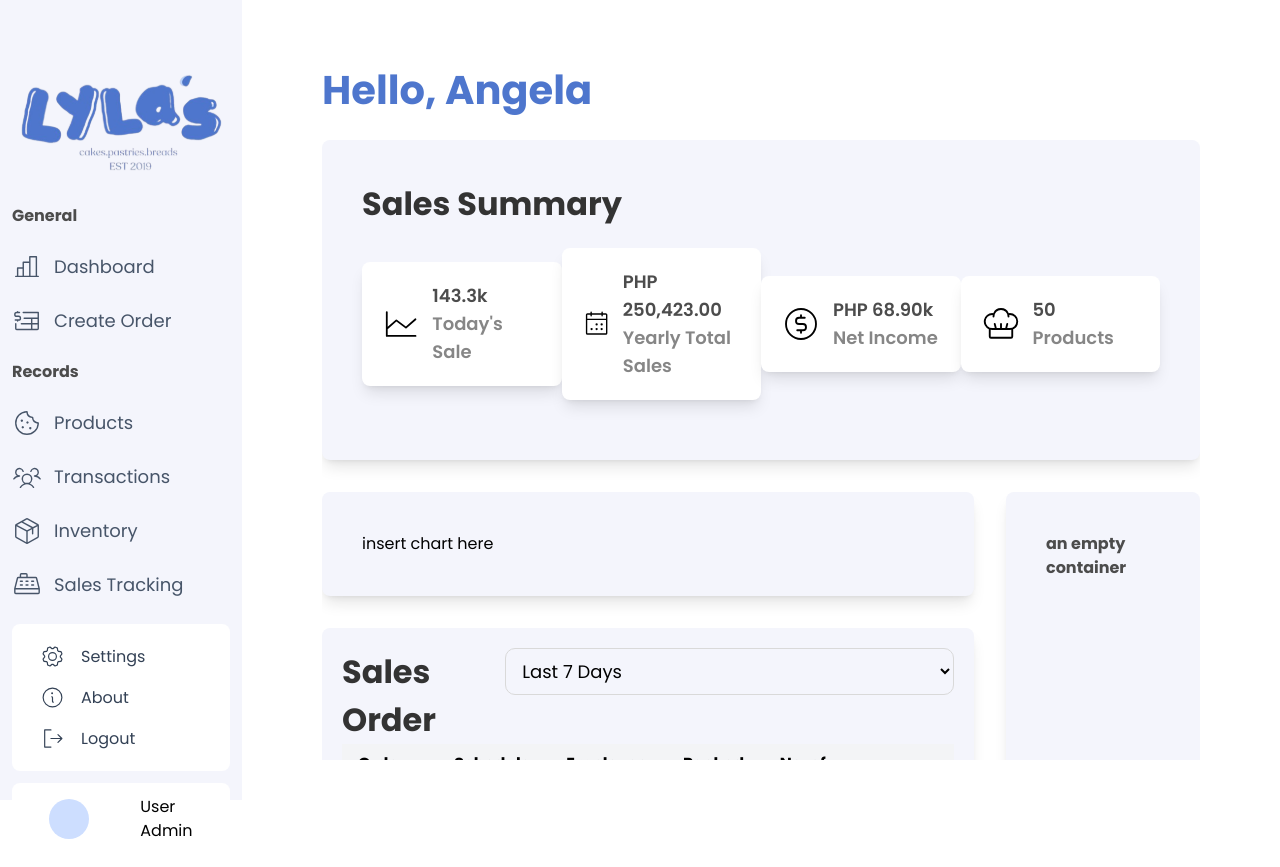
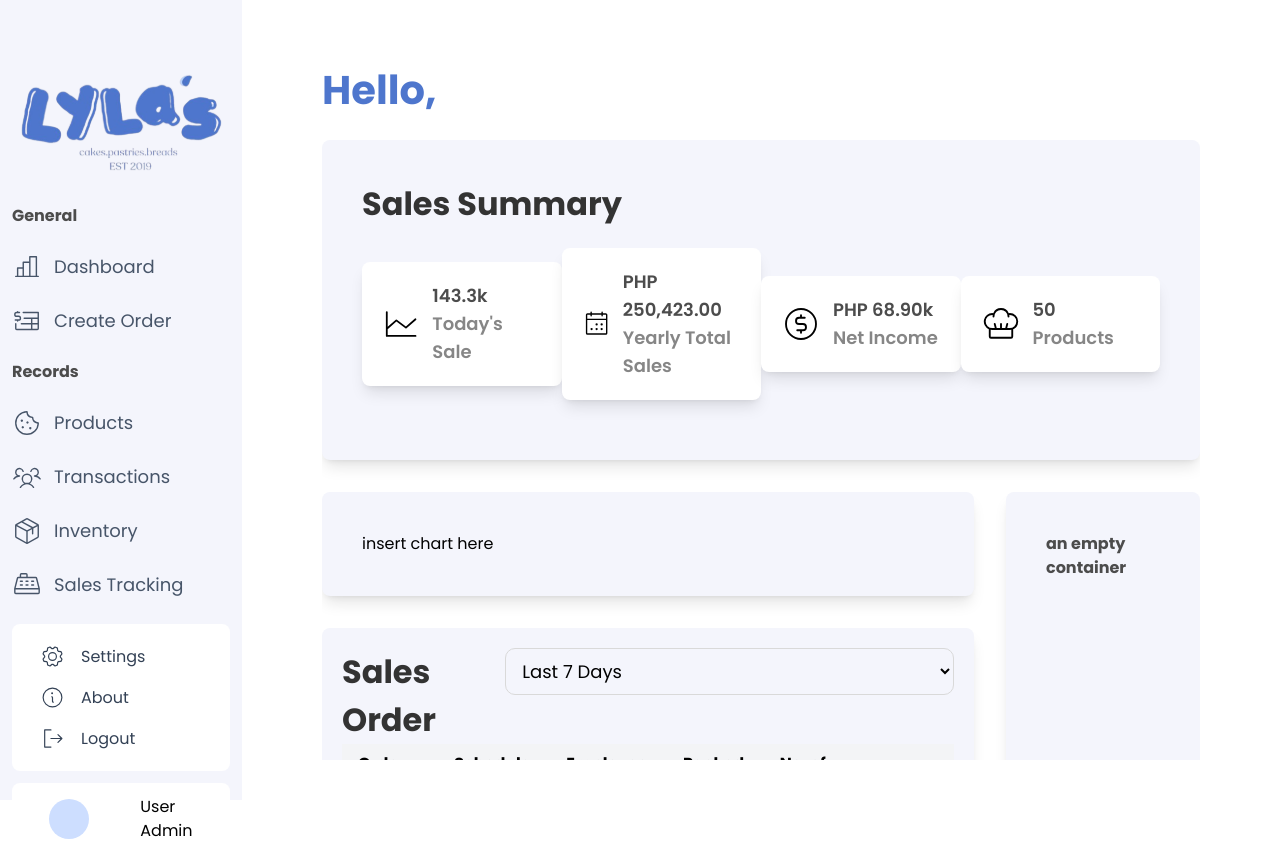
Before and after one commit to bernalesangela/bernalesangela-BERNALES-MACABENTA-MORDEN-WEBDEV_Final_Project, a React (Create React App) app: page /admin/dashboard in a window 1280 px wide. Built offline with nearby package versions, Linux system fonts and the light colour scheme.

Commit message:
added username showing in the sidebar and greeting message in dashboard and create order

```diff
--- a/server.js
+++ b/server.js
@@ -14,7 +14,7 @@ app.use(express.json());
 // Define a route to handle login requests
 app.post('/api/login', (req, res) => {
   const { username, password } = req.body;
-  const query = 'SELECT * FROM employee WHERE EmployeeUsername = ? AND EmployeePassword = ?';
+  const query = 'SELECT EmployeeUsername FROM employee WHERE EmployeeUsername = ? AND EmployeePassword = ?';
   connection.query(query, [username, password], (err, results) => {
     if (err) {
       console.error('Error during login:', err);
@@ -23,7 +23,7 @@ app.post('/api/login', (req, res) => {
     }
     if (results.length > 0) {
       const user = results[0];
-      res.status(200).json({ username: user.EmployeeUsername });
+      res.status(200).json({ username: user.EmployeeUsername, fullName: user.EmployeeUsername });
     } else {
       res.status(401).send('Invalid username or password');
     }
--- a/src/components/Sidebar.js
+++ b/src/components/Sidebar.js
@@ -17,6 +17,7 @@ import {
 const Sidebar = () => {
   const [selectedItem, setSelectedItem] = useState(null);
   const navigate = useNavigate();
+  const fullName = localStorage.getItem('fullName') || 'User';
 
   const handleLogout = () => {
     navigate("/login");
@@ -133,7 +134,7 @@ const Sidebar = () => {
           <div className="bg-white rounded-lg p-3 flex justify-around items-center">
             <div className="w-10 h-10 rounded-full bg-arcLight"></div>
             <div className="flex flex-col ">
-              <span>User</span>
+              <span>{fullName}</span>
               <span>Admin</span>
             </div>
           </div>
--- a/src/pages/admin/create-order/index.js
+++ b/src/pages/admin/create-order/index.js
@@ -1,4 +1,4 @@
-import React, { useState } from "react";
+import React, { useState, useEffect } from "react";
 import Layout from "../layout";
 import { MagnifyingGlass } from "@phosphor-icons/react";
 import { ItemCard } from "./components/itemCard";
@@ -7,6 +7,14 @@ import Separator from "../../../components/ui/Separator";
 const CreateOrder = () => {
   const [discount, setDiscount] = useState(0);
   const [amountPaid, setAmoutPaid] = useState(0);
+  const [username, setUsername] = useState('');
+
+  useEffect(() => {
+    const storedUsername = localStorage.getItem('username');
+    if (storedUsername) {
+      setUsername(storedUsername);
+    }
+  }, []);
 
   const data = {
     products: [
@@ -86,7 +94,7 @@ const CreateOrder = () => {
     <Layout>
       <section className="h-full flex flex-col">
         <div className="w-full flex justify-between items-center">
-          <h1 className="text-blueSerenity py-5">Hello, Angela</h1>
+          <h1 className="text-blueSerenity py-5">Hello, {username}</h1>
           <div className="flex items-center relative">
             <input
               className=" text-left pl-14"
--- a/src/pages/admin/dashboard/index.js
+++ b/src/pages/admin/dashboard/index.js
@@ -1,18 +1,25 @@
-import React, { useContext, useEffect } from "react";
+import React, { useContext, useEffect, useState } from "react";
 import Layout from "../layout";
 import SalesSummary from "./components/salesSummary";
 //import StockReport from "./components/stockReport";
 import SalesOrder from "./components/salesOrder";
 
 const Dashboard = () => {
+  const [username, setUsername] = useState('');
+
+  useEffect(() => {
+    const storedUsername = localStorage.getItem('username');
+    if (storedUsername) {
+      setUsername(storedUsername);
+    }
+  }, []);
+
   return (
     <Layout>
       <section className="h-full flex flex-col">
-        <h1 className="text-blueSerenity py-5">Hello, Angela</h1>
-
+        <h1 className="text-blueSerenity py-5">Hello, {username}</h1>
         <div className="flex flex-col flex-1 gap-8 overflow-hidden">
           <SalesSummary />
-
           <div className="flex w-full gap-8 flex-1">
             {/* Left Section */}
             <div className="flex flex-col w-full gap-8 flex-1">
@@ -21,7 +28,6 @@ const Dashboard = () => {
               </div>
               <SalesOrder />
             </div>
-
             {/* Right Section - Empty Container */}
             <div className="p-10 bg-solidWhite rounded-lg shadow-lg w-[30%] h-full">
               <label>an empty container</label>
--- a/src/pages/login/index.js
+++ b/src/pages/login/index.js
@@ -18,7 +18,10 @@ export const LoginPage = () => {
       });
 
       if (response.ok) {
+        const data = await response.json();
         console.log("Login successful");
+        localStorage.setItem('username', data.username);
+        localStorage.setItem('fullName', data.fullName);
         window.location.href = "/admin/dashboard";
       } else {
         const errorMessage = await response.text();
```
